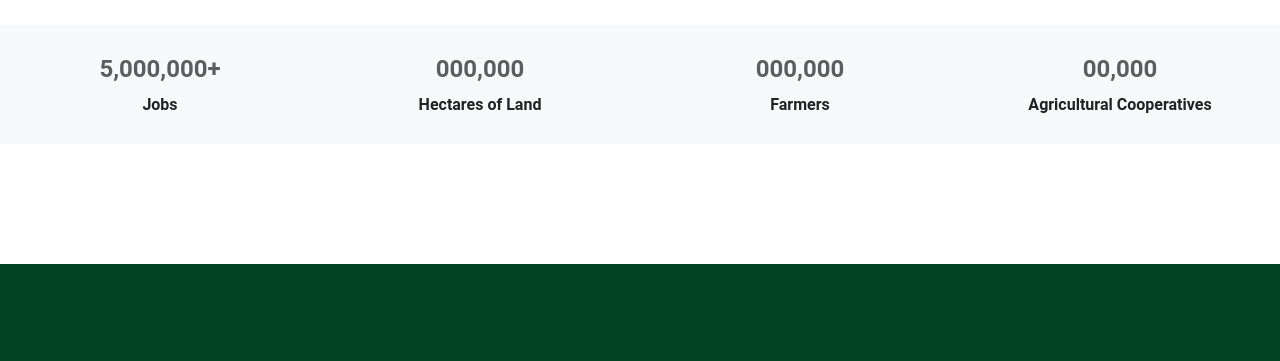
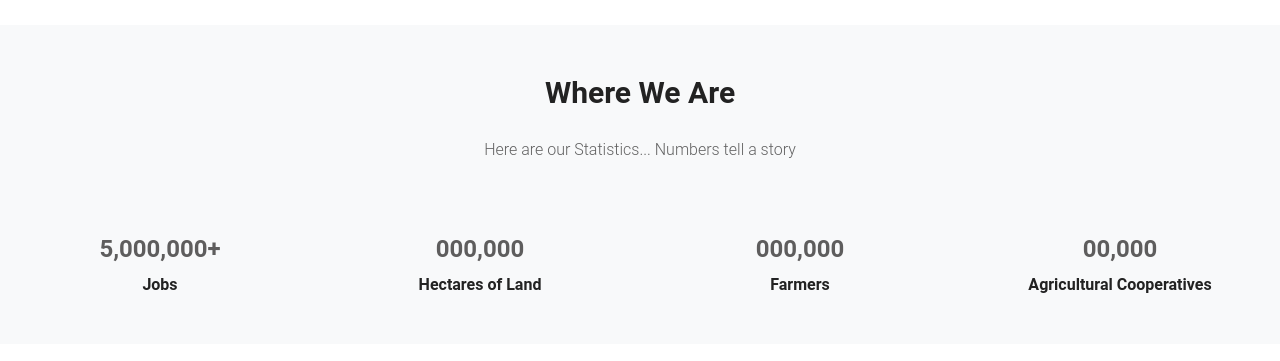
Before and after one commit to FamousT/nesp, a plain HTML site: page foodForAll.html in a window 1280 px wide. Shown: the part 1068-1429 px from the top of the page. Drawn offline with Linux system fonts and the light colour scheme; some packages are replaced by stand-ins of ours.

Commit message:
where we are

```diff
--- a/css/index.css
+++ b/css/index.css
@@ -8,10 +8,15 @@
     justify-content: center;
     text-align: center;
     padding-top: 30px;
-    padding-bottom: 30px;
+    padding-bottom: 50px;
     margin-bottom: 120px;
 }
 
 .whereWeAre .container h3{
 color: rgb(94, 93, 93);
 }
+
+.whereWeAre .whereHead{
+    padding-bottom: 30px;
+    padding-top:20px;
+}
--- a/foodForAll.html
+++ b/foodForAll.html
@@ -206,6 +206,11 @@
 
     <section class="whereWeAre bg-light">
         <div class="container">
+            <div class="whereHead">
+                <h2>Where We Are</h2><br/>
+               <p>Here are our Statistics... Numbers tell a story</p><br/>
+
+            </div>
 
         <div class="row">
             <div class="col-md-3" >
```
Also changed, not shown: NationalGas.html (+4 -3 lines), aviation.html (+5 -3 lines), contLearn.html (+4 -3 lines), digitalSwitch.html (+4 -3 lines), energy.html (+5 -3 lines), futureOfWork.html (+4 -3 lines), healthSector.html (+5 -3 lines), internalSec.html (+5 -3 lines), jobForYouth.html (+5 -3 lines), jobsHome.html (+5 -3 lines), movingPeople.html (+4 -3 lines), sci-Tech.html (+4 -3 lines), sip.html (+4 -3 lines), solidMin.html (+4 -3 lines), 1 more files.
